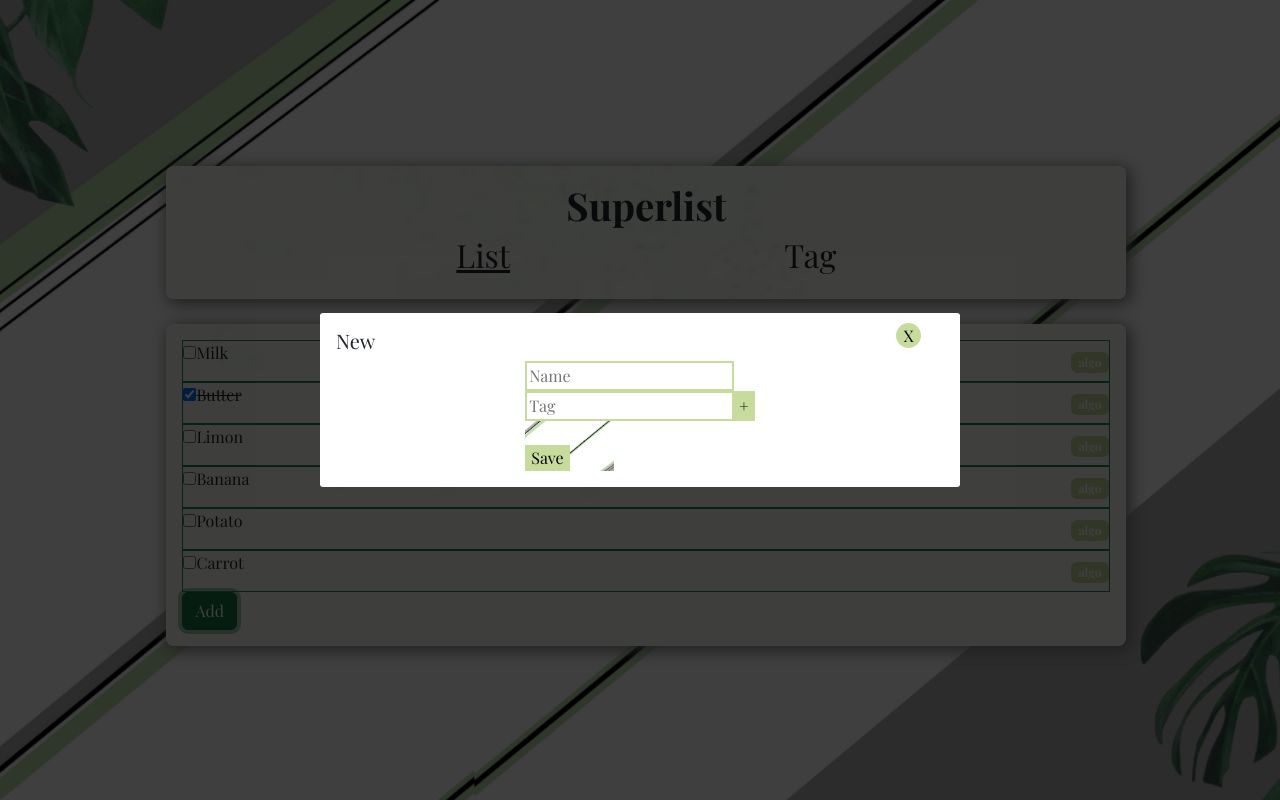
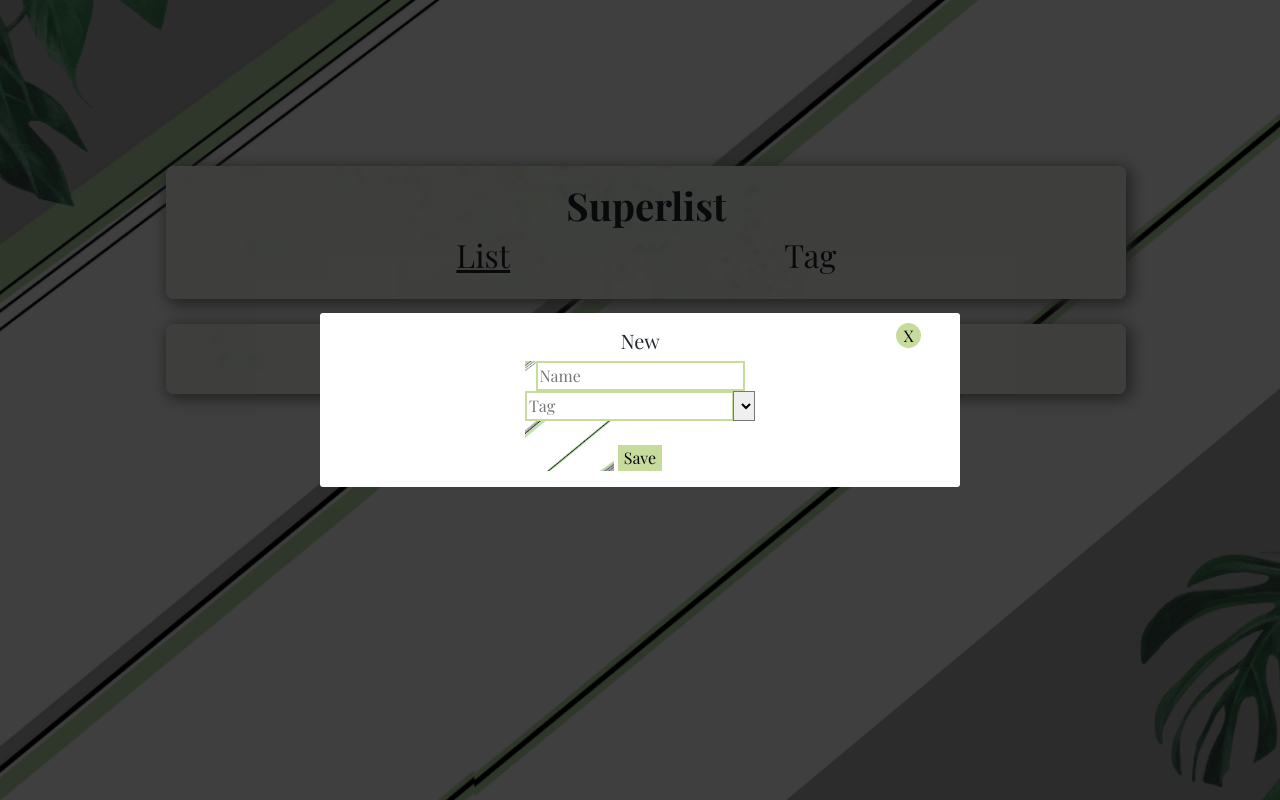
Before and after one commit to Nyckush/Trabajo-Practico, a React (Vite) app: page / in a window 1280 px wide. Both pictures are taken after a click on the button "Add". Built offline with nearby package versions, Linux system fonts and the light colour scheme.

Commit message:
Modificando más

```diff
--- a/src/componentes/Tareas.jsx
+++ b/src/componentes/Tareas.jsx
@@ -9,8 +9,8 @@ import { ToDoList } from "./ToDoList";
 
 
 const Tareas = ()=>{
-    const [todoArray, setTodoArray] = useState(
-    [{
+    const [todoArray, setTodoArray] = useState([]
+    /* [{
      titulo: "Milk",
      descripcion: "algo",
      isComplete: false,
@@ -47,7 +47,7 @@ const Tareas = ()=>{
         id:6
        }
 
-    ])
+    ] */)
 
 
 
--- a/src/componentes/ToDoList.jsx
+++ b/src/componentes/ToDoList.jsx
@@ -4,6 +4,7 @@ import './estilos.css'
 import 'bootstrap/dist/css/bootstrap.min.css';
 
 const ToDoList = () => {
+    const tags = ["Supermercado", "Tareas Pendientes", "Trabajo", "Social", "Familia", "Importante"]
     const [todoArray, setTodoArray] = useState(
         [{
          titulo: "Milk",
@@ -76,7 +77,13 @@ const ToDoList = () => {
             <br />
             <div className="input-group">
             <input type="text" name="descripcion" placeholder="Tag" value={tareaData.descripcion} onChange={handleChange} />
-            <button type="sumbit">+</button></div>
+            <select name="tags" id="tags">otros
+                {tags.forEach( (tag, i) => {
+                    <option value={i}>{tag}</option>
+                    console.log(tag)
+                })}
+            </select>
+            </div>
             <br />
             <button type="sumbit">Save</button>
 
--- a/src/componentes/Ventana.jsx
+++ b/src/componentes/Ventana.jsx
@@ -8,7 +8,7 @@ const Ventana = ()=>{
 
 
     return (
-        <div className="w-100">
+        <div className="w-100 text-center">
           <button className="btn btn-success" onClick={()=> setVerFormulario(true)}>Add</button>
           <NuevaTarea isOpen= {verFormulario} onClose={()=>setVerFormulario(false)}/>
 
```
